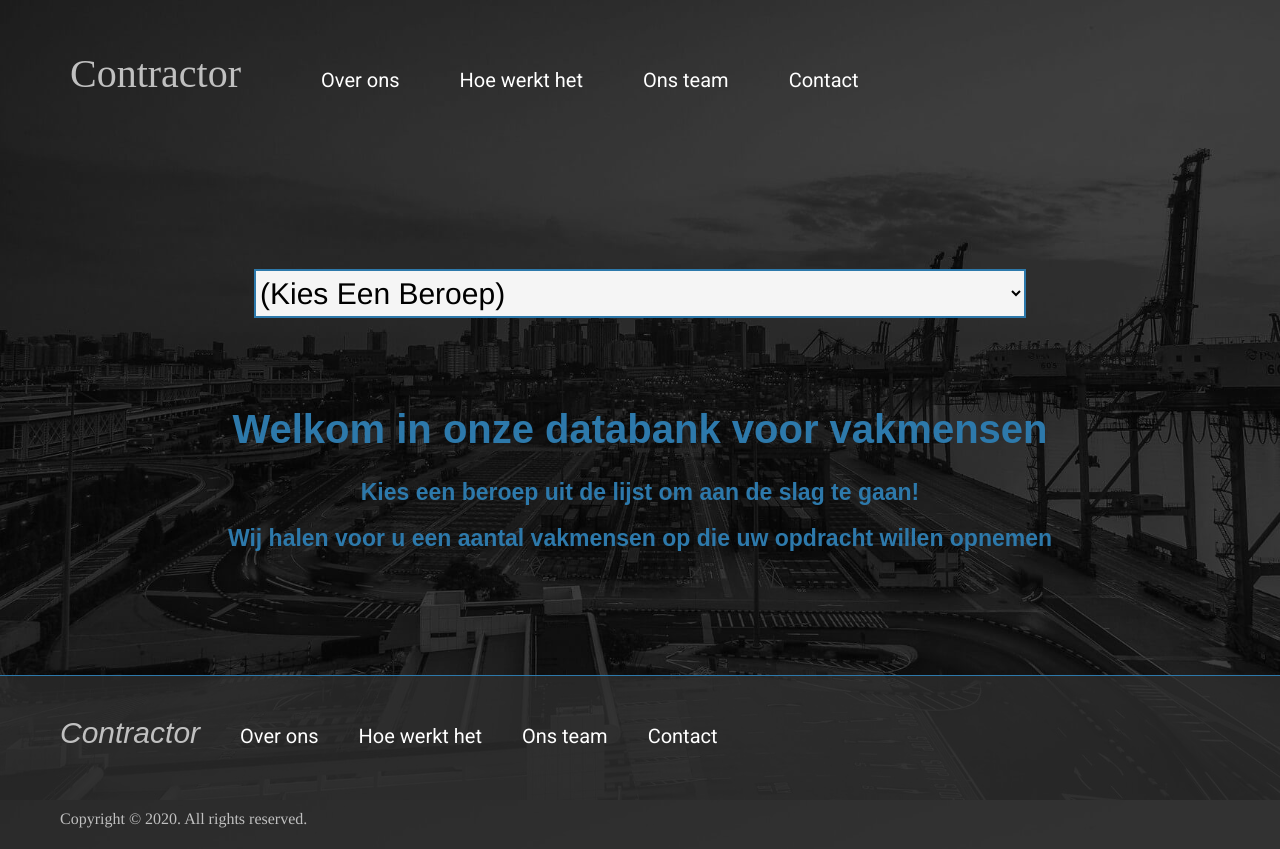
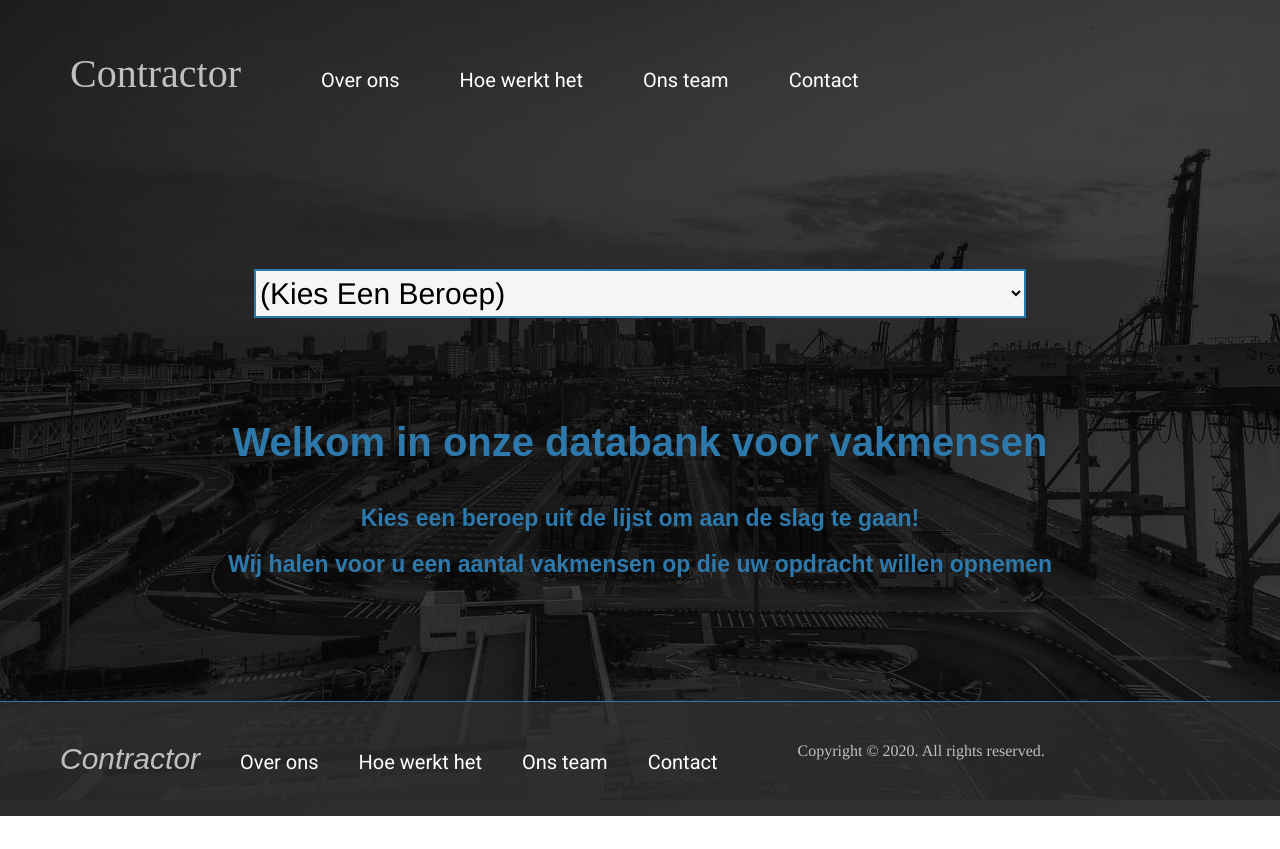
Before and after one commit to jorgevds/contractor, a Next.js app: page / in a window 1280 px wide. After the commit the page ends 816 px from the top, so only its background shows below. Built offline with nearby package versions, Linux system fonts and the light colour scheme; a web font is replaced by a local one.

Commit message:
fixed metatags for thumbnail, added semantic html

```diff
--- a/components/AboutBanner.js
+++ b/components/AboutBanner.js
@@ -3,7 +3,7 @@ import Link from "next/link";
 
 const AboutBanner = () => {
   return (
-    <div className={styles.container}>
+    <section className={styles.container}>
       <h1>Over ons</h1>
       <div>
         <h3>Contractor™ is een online bron van stielmensen uit elk beroep</h3>
@@ -31,7 +31,7 @@ const AboutBanner = () => {
           vlotte, snelle en kwaliteitsvolle samenwerking is de leidraad!
         </p>
       </div>
-    </div>
+    </section>
   );
 };
 
--- a/components/Contact.js
+++ b/components/Contact.js
@@ -3,7 +3,7 @@ import styles from "./contact.module.css";
 
 const Contact = () => {
   return (
-    <div className={styles.container}>
+    <section className={styles.container}>
       <h1>Contact</h1>
       <h3>Vragen voor het team?</h3>
       <p>
@@ -11,7 +11,7 @@ const Contact = () => {
         Contractor™ team volgt zo snel mogelijk met je op!
       </p>
       <Form />
-    </div>
+    </section>
   );
 };
 
--- a/components/Content.js
+++ b/components/Content.js
@@ -3,7 +3,7 @@ import styles from "./content.module.css";
 const Content = ({ selectedOccupation }) => {
   if (selectedOccupation == "") {
     return (
-      <div className={styles.contentBefore}>
+      <section className={styles.contentBefore}>
         <h1 className={styles.header}>
           Welkom in onze databank voor vakmensen
         </h1>
@@ -14,15 +14,15 @@ const Content = ({ selectedOccupation }) => {
           Wij halen voor u een aantal vakmensen op die uw opdracht willen
           opnemen
         </h2>
-      </div>
+      </section>
     );
   } else {
     return (
-      <div className={styles.contentAfter}>
+      <section className={styles.contentAfter}>
         <h2 className={styles.title}>
           Kies een vakmens uit de lijst voor meer informatie
         </h2>
-      </div>
+      </section>
     );
   }
 };
--- a/components/Footer.js
+++ b/components/Footer.js
@@ -3,8 +3,8 @@ import styles from "./footer.module.css";
 
 const Footer = () => {
   return (
-    <nav className={styles.navbar}>
-      <div>
+    <footer>
+      <nav className={styles.navbar}>
         <ul>
           <li className={styles.appName}>
             <Link href="/index">
@@ -39,8 +39,8 @@ const Footer = () => {
             </li>
           </ul>
         </div>
-      </div>
-    </nav>
+      </nav>
+    </footer>
   );
 };
 
--- a/components/Header.js
+++ b/components/Header.js
@@ -3,6 +3,7 @@ import styles from "./header.module.css";
 
 const Header = () => {
   return (
+    <header>
       <nav className={styles.navbar}>
         <ul>
           <li className={styles.appName}>
@@ -32,6 +33,7 @@ const Header = () => {
           </li>
         </ul>
       </nav>
+    </header>
   );
 };
 export default Header;
--- a/components/Layout.js
+++ b/components/Layout.js
@@ -22,11 +22,8 @@ export default function Layout({ children, title = "Contractor" }) {
           content="Contractor: de website voor zaken, freelancers en particulieren!"
         />
         <meta property="og:type" content="website" />
-        <meta
-          property="og:image"
-          content="FB and twitter thumbnail photo (must be URL)"
-        />
-        <meta property="og:url" content="https://bit.ly/2RVU3Wc" />
+        <meta property="og:image" content="https://bit.ly/2RVU3Wc" />
+        <meta property="og:url" content="https://contractor-tau.now.sh/" />
         <meta name="twitter:card" content="summary_large_image" />
         <meta
           name="twitter:image:alt"
--- a/components/Menu.js
+++ b/components/Menu.js
@@ -21,7 +21,7 @@ export default class Menu extends React.Component {
 
   render() {
     return (
-      <div className={styles.selectDiv}>
+      <section className={styles.selectDiv}>
         <label htmlFor="kies-een-beroep" className={styles.selectLabel}>
           Kies een beroep:
         </label>
@@ -52,7 +52,7 @@ export default class Menu extends React.Component {
 
         <Content selectedOccupation={this.state.selectedOccupation} />
         <Card selectedOccupation={this.state.selectedOccupation} />
-      </div>
+      </section>
     );
   }
 }
--- a/components/ProfilePage.js
+++ b/components/ProfilePage.js
@@ -12,7 +12,7 @@ const ProfilePage = () => {
   if (!filteredProfiles.length) return null;
 
   return filteredProfiles.map((profile) => (
-    <div key={profile.id} className={styles.container}>
+    <section key={profile.id} className={styles.container}>
       <h3 className={styles.profileName}>{profile.name}</h3>
       <h3 className={styles.profileOccupation}>{profile.occupation}</h3>
       <div className={styles.profileCaption}>
@@ -38,7 +38,7 @@ const ProfilePage = () => {
       <Link href="/">
         <a className={styles.backButton}>Terug naar hoofdmenu</a>
       </Link>
-    </div>
+    </section>
   ));
 };
 export default ProfilePage;
--- a/components/Team.js
+++ b/components/Team.js
@@ -3,7 +3,7 @@ import Link from "next/link";
 
 const Team = () => {
   return (
-    <div className={styles.container}>
+    <section className={styles.container}>
       <h1>Ons team</h1>
       <h3>Team, work</h3>
       <p>
@@ -35,7 +35,7 @@ const Team = () => {
         </Link>{" "}
         op!
       </h3>
-    </div>
+    </section>
   );
 };
 
--- a/components/Workings.js
+++ b/components/Workings.js
@@ -3,7 +3,7 @@ import Link from "next/link";
 
 const Workings = () => {
   return (
-    <div className={styles.container}>
+    <section className={styles.container}>
       <h1>Hoe werkt het</h1>
       <h3>Als stielmens</h3>
       <p>Contractor™ is altijd op zoek naar meer talent! </p>
@@ -54,7 +54,7 @@ const Workings = () => {
         notifications zorgen voor wekelijkse updates, en berichten over
         onbeantwoorde emails.
       </p>
-    </div>
+    </section>
   );
 };
 
```
Lines whose indentation alone changed are shown as unchanged.
